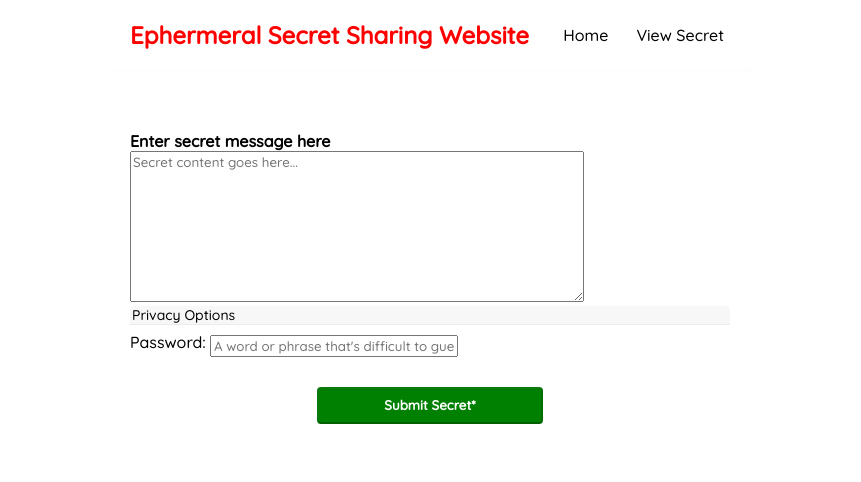
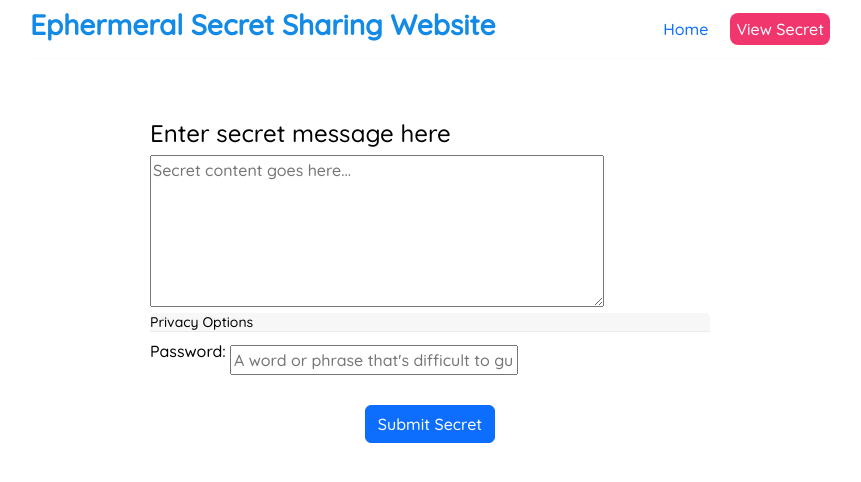
Before and after one commit to Group4-3/ESSW, a React (Create React App) app in the folder client/: page / in a window 1280 px wide. Shown: the top 482 px of the page, without its empty margins (210-1071 px from the left). Built offline with nearby package versions, Linux system fonts and the light colour scheme.

Commit message:
Adding bootstrap

```diff
--- a/client/package.json
+++ b/client/package.json
@@ -6,6 +6,7 @@
     "@testing-library/jest-dom": "^5.16.5",
     "@testing-library/react": "^13.3.0",
     "@testing-library/user-event": "^13.5.0",
+    "bootstrap": "^5.2.0",
     "react": "^18.2.0",
     "react-dom": "^18.2.0",
     "react-router-dom": "^5.3.3",
--- a/client/src/Home.js
+++ b/client/src/Home.js
@@ -11,7 +11,7 @@ const Home = () => {
                 </div>
 
                 <div class="button2">
-                    <button class="btn-block2" type="submit" value="save" >Submit Secret*</button>
+                    <button class="btn btn-primary" type="submit" value="save" >Submit Secret</button>
                 </div>
             </form>
         </div>
--- a/client/src/Navbar.js
+++ b/client/src/Navbar.js
@@ -1,10 +1,14 @@
 const Navbar = () => {
     return (
 <nav className="navbar">
-    <h1>Ephermeral Secret Sharing Website</h1>
+    <h3>Ephermeral Secret Sharing Website</h3>
     <div className="links">
        <a href="/">Home</a>
-       <a href="/viewsecret">View Secret</a>
+       <a href="/viewsecret" style={{
+        color: "white",
+        backgroundColor: '#f1356d',
+        borderRadius: '8px'
+       }}>View Secret</a>
     </div>
 </nav>
     );
--- a/client/src/Viewsecret.js
+++ b/client/src/Viewsecret.js
@@ -19,7 +19,7 @@ function Viewsecret() {
             </div>
 
       <div class="button2">
-      <button class="btn-block2" type="submit" value="save" >View Secret*</button>
+      <button class="btn btn-primary" type="submit" value="save" >View Secret*</button>
       </div>
       </form>
     </div>
--- a/client/src/index.css
+++ b/client/src/index.css
@@ -10,13 +10,14 @@
   padding: 20px;
   display: flex;
   align-items: center;
-  max-width: 600px;
+  max-width: 800px;
   margin: 0 auto;
   border-bottom: 1px solid snow;
 }
 
-.navbar h1 {
-  color: red;
+.navbar h3 {
+  color: #128ae6;
+  font-weight: bold;
 }
 
 .navbar .links {
@@ -48,18 +49,6 @@
   height: 4cm;
 }
 
-.btn-block2{
-  font-weight: bolder;
-  width: 6cm;
-  height: 1cm;
-  align-items: center;
-  margin: 0 auto;
-  color: white;
-  background-color: green;
-  border-color:#c5c5c5;border-color:rgba(0,0,0,0.15) rgba(0,0,0,0.15) rgba(0,0,0,0.25);
-  -webkit-border-radius:4px;-moz-border-radius:4px;border-radius:4px;-webkit-box-shadow:inset 0 1px 1px rgba(0,0,0,0.05);-moz-box-shadow:inset 0 1px 1px rgba(0,0,0,0.05);box-shadow:inset 0 1px 1px rgba(0,0,0,0.05)
-}
-
 .button2{
   padding-top: 30px;
   text-align: center;
--- a/client/src/index.js
+++ b/client/src/index.js
@@ -2,6 +2,7 @@ import React from 'react';
 import ReactDOM from 'react-dom/client';
 import './index.css';
 import App from './App';
+import 'bootstrap/dist/css/bootstrap.css';
 
 const root = ReactDOM.createRoot(document.getElementById('root'));
 root.render(
```
Also changed, not shown: 1 other file (tests, documents, lock files or other folders).
